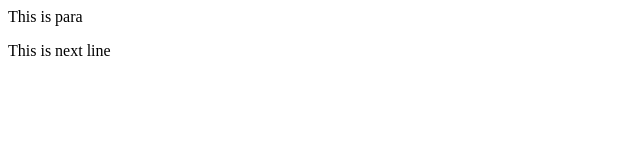
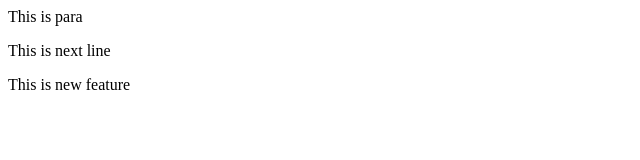
Before and after one commit to amagicman001/my-first-repo, a plain HTML site: page index.html in a window 1280 px wide. Shown: the whole page, without its empty margins (0-640 px from the left). Drawn offline with Linux system fonts and the light colour scheme.

Commit message:
Added new feature

```diff
--- a/index.html
+++ b/index.html
@@ -1,2 +1,3 @@
 <p>This is para <p>
 <p>This is next line <p>
+<p>This is new feature<p>
```
